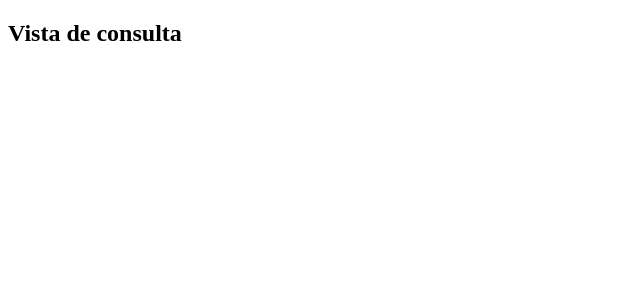
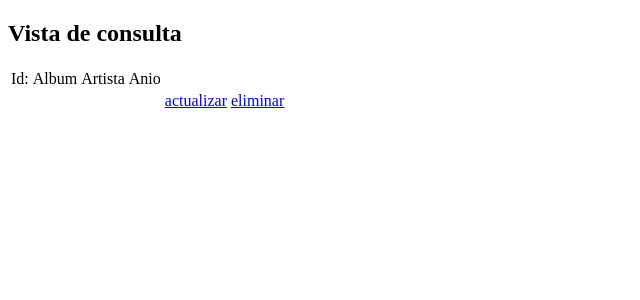
Before and after one commit to ramdom123046311/POO206, a Flask app: template flaskProyect/templates/consulta.html in a window 1280 px wide. Shown: the top 300 px of the page, without its empty margins (0-640 px from the left). Run offline with Flask 3, Linux system fonts and the light colour scheme; the template is opened without the code that fills it, so the values that code supplies are empty; some libraries are stand-ins or nearby versions.

Commit message:
consultas

```diff
--- a/flaskProyect/app.py
+++ b/flaskProyect/app.py
@@ -25,8 +25,18 @@ def DB_check():
 #ruta de inicio
 @app.route('/')
 def home():
-     return render_template('formulario.html')
+     try:
+          cursor= mysql.connection.cursor()
+          cursor.execute('SELECT* From tb_albums')
+          consultaTodo= cursor.fetchall()
+          return render_template('formulario.html', errores={},albums=consultaTodo)
 
+     except Exception as e:
+          print('Error al consultar todo: '+e)
+          return render_template('formulario.html',errores={},albums=[])
+
+     finally:
+          cursor.close()
 
 #ruta de consulta
 @app.route('/consulta')
@@ -72,6 +82,22 @@ def guardar():
 
      return render_template('formulario.html', errores=errores)
 
+#ruta detalle
+@app.route('/detalle/<int:id>')
+def detalle(id):
+     try:
+          cursor= mysql.connection.cursor()
+          cursor.execute('SELECT * FROM tb_albums WHERE id=%s' ,(id,))
+          consulta1= cursor.fetchone()
+          return render_template('consulta.html',album=consulta1)
+
+     except Exception as e:
+          print('Error al consultar id: '+str(e))
+          return redirect(url_for('home'))
+
+     finally:
+          cursor.close()
+
 
 
 #ruta try-catch
--- a/flaskProyect/templates/consulta.html
+++ b/flaskProyect/templates/consulta.html
@@ -7,5 +7,30 @@
 </head>
 <body>
     <h2>Vista de consulta</h2>
+
+
+    <table>
+
+  <thead>
+ <tr>
+  <td>Id:</td>
+  <td>Album</td>
+  <td>Artista</td>
+  <td>Anio</td>
+ </tr>
+  </thead>
+
+ <tbody>
+<tr>
+    <td>{{ album.0}}</td>
+    <td>{{ album.1}}</td>
+    <td>{{ album.2}}</td>
+    <td>{{ album.3}}</td>
+    <td><a href="#">actualizar</a></td>
+     <td><a href="#">eliminar</a></td>
+</tr>
+  </tbody>
+    </table>
+
 </body>
 </html>
```
Also changed, not shown: flaskProyect/templates/formulario.html (+20 -0 lines).
